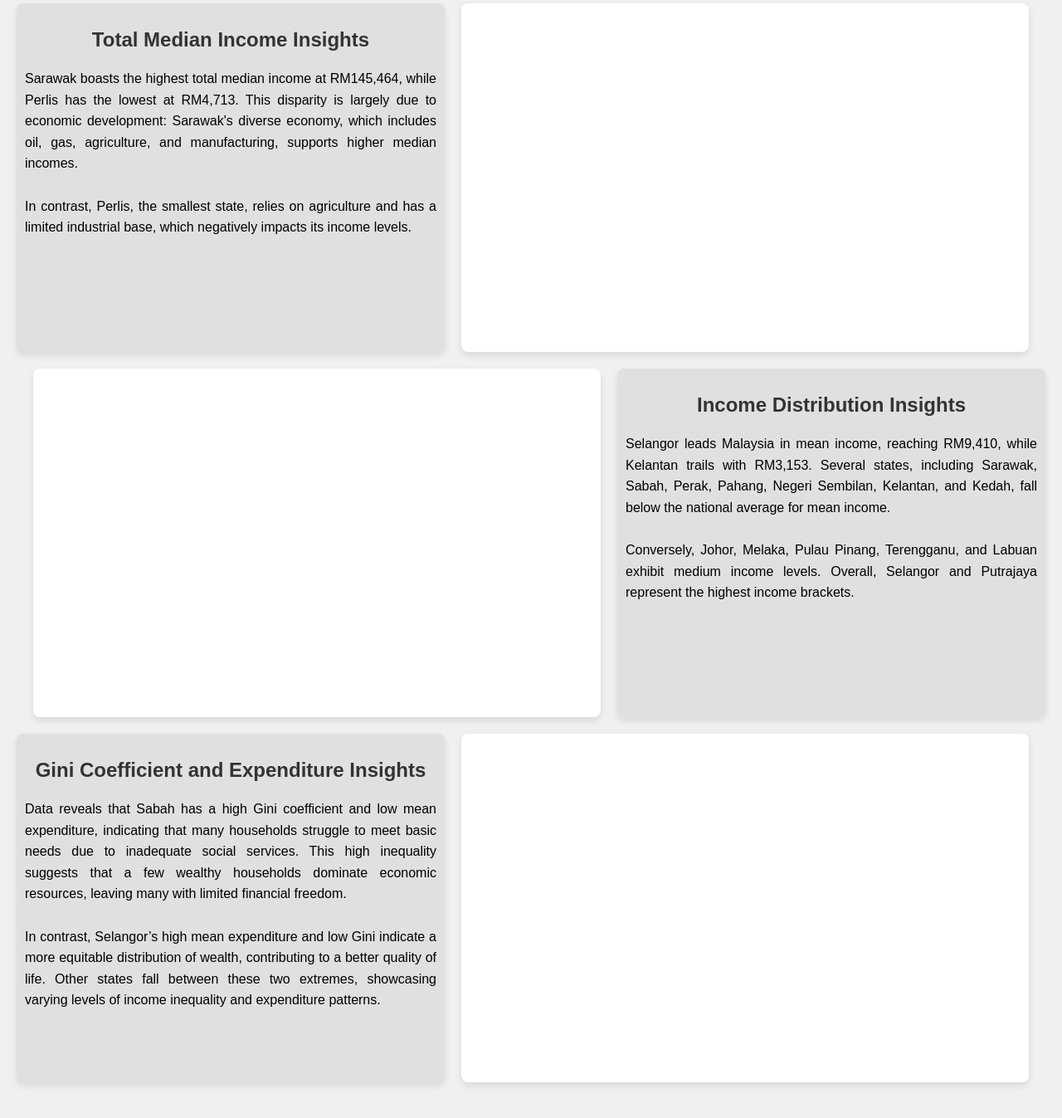
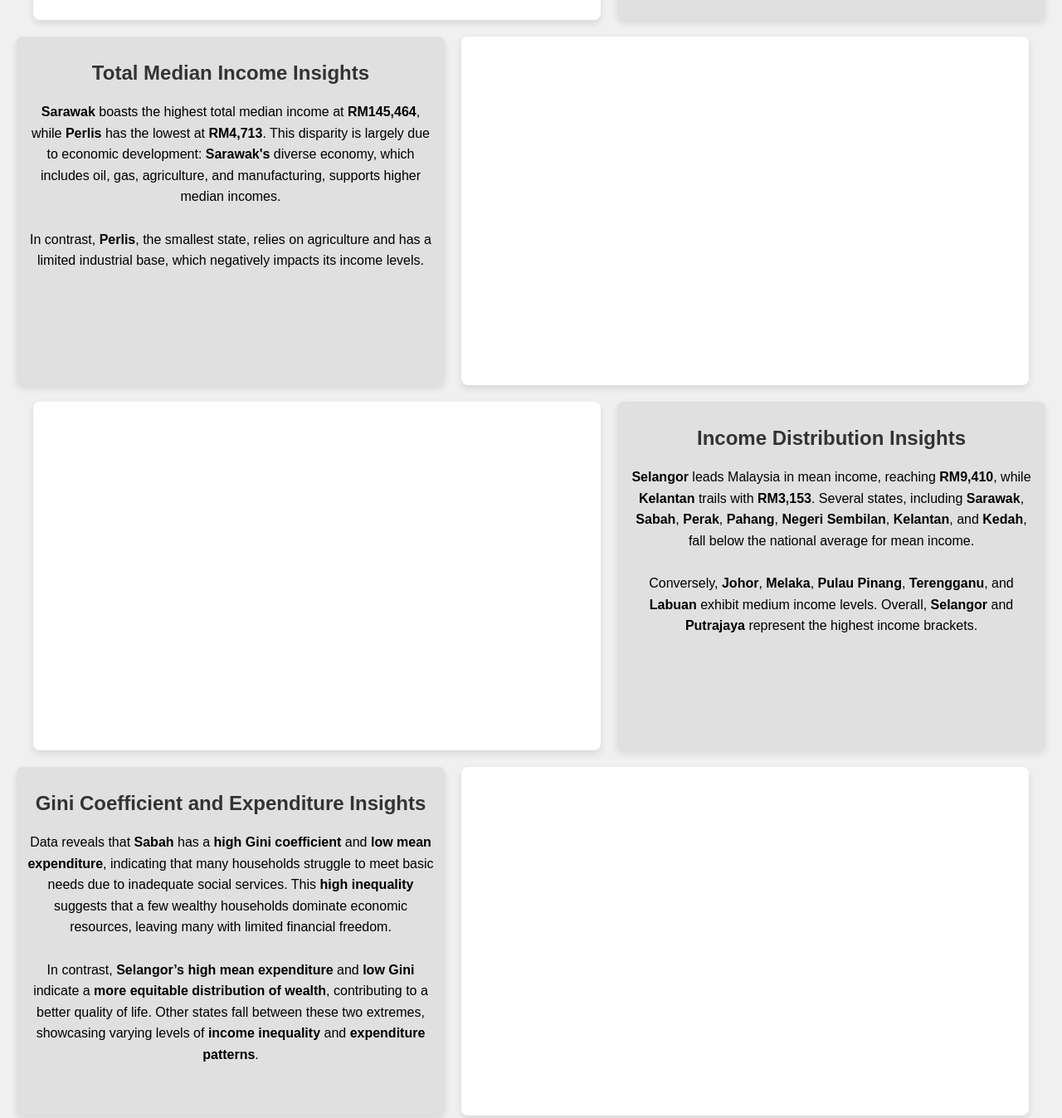
Before and after one commit to cyonjy/FIT3179, a plain HTML site: page dv2/index.html in a window 1280 px wide. Shown: the part 700-2047 px from the top of the page at 83% size. Drawn offline with Linux system fonts and the light colour scheme; a script that the page names is missing.

Commit message:
latest update

```diff
--- a/dv2/index.html
+++ b/dv2/index.html
@@ -5,26 +5,29 @@
     <meta name="viewport" content="width=device-width, initial-scale=1.0">
     <title>Visualization with Sidebar</title>
     <style>
+        .visualization-wrapper {
+            display: flex; /* Use flexbox for horizontal layout */
+            margin-bottom: 20px; /* Space between different visualizations */
+        }
+
         body {
+            display: flex;
+            flex-direction: column;
+            align-items: center; /* Center children elements horizontally */
             margin: 0;
             padding: 20px;
             font-family: Arial, sans-serif;
             background-color: #f0f0f0;
         }
 
-        .visualization-wrapper {
-            display: flex; /* Use flexbox for horizontal layout */
-            margin-bottom: 20px; /* Space between different visualizations */
-        }
-
         .title-container {
             width: 100%; /* Full width */
-            max-width: 1380px; /* Maximum width of the title container */
+            max-width: 1350px; /* Maximum width of the title container */
             background: white;
             border-radius: 5px;
             padding: 20px;
             box-shadow: 0 4px 8px rgba(0, 0, 0, 0.1);
-            margin: 0 auto; /* Center the container */
+            margin: 20px auto; /* Center the container and add some vertical spacing */
             text-align: center; /* Center the text */
         }
 
@@ -42,7 +45,7 @@
         .sidebar {
             width: 40%; /* Fixed width of the sidebar */
             min-height: 400px; /* Minimum height to ensure visibility */
-            max-height: 600px; /* Maximum height to maintain layout */
+            max-height: 700px; /* Maximum height to maintain layout */
             background: #e0e0e0; /* Light gray background for sidebar */
             border-radius: 8px;
             padding: 10px; /* Reduced padding for a smaller box */
@@ -56,7 +59,7 @@
 
     p {
         line-height: 1.6; /* Improved line spacing for readability */
-        text-align: justify; /* Justify text format */
+        text-align: center; /* Justify text format */
     }
     </style>
 </head>
@@ -80,27 +83,32 @@
         </div>
         <div class="sidebar">
             <h2>Poverty Distribution Map Insights</h2>
-            <p>Sabah has the highest poverty level among Malaysian states, while Pulau Pinang and Selangor
-                have lower rates. This disparity arises from several economic factors: Sabah, being more
-                rural and less developed, struggles with limited access to education and healthcare, which drives
-                up poverty rates.
+            <p>
+                <strong>Sabah</strong> has the highest poverty level among Malaysian states, while <strong>Pulau Pinang</strong>
+                and <strong>Selangor</strong> have lower rates. This disparity arises from several economic factors:
+                <strong>Sabah</strong>, being more rural and less developed, struggles with limited access to education and
+                healthcare, which drives up poverty rates.
                 <br><br>
-                In contrast, Pulau Pinang and Selangor benefit from better infrastructure and higher
-                economic activity, contributing to their lower poverty levels.
+                In contrast, <strong>Pulau Pinang</strong> and <strong>Selangor</strong> benefit from better
+                infrastructure and higher economic activity, contributing to their lower poverty levels.
             </p>
+
         </div>
     </div>
 
     <div class="visualization-wrapper">
         <div class="sidebar">
             <h2>Total Median Income Insights</h2>
-            <p>Sarawak boasts the highest total median income at RM145,464, while Perlis has the lowest at RM4,713.
-                This disparity is largely due to economic development: Sarawak's diverse economy, which includes oil,
-                gas, agriculture, and manufacturing, supports higher median incomes.
+            <p>
+                <strong>Sarawak</strong> boasts the highest total median income at <strong>RM145,464</strong>,
+                while <strong>Perlis</strong> has the lowest at <strong>RM4,713</strong>. This disparity is largely due to
+                economic development: <strong>Sarawak's</strong> diverse economy, which includes oil, gas, agriculture, and
+                manufacturing, supports higher median incomes.
                 <br><br>
-                In contrast, Perlis, the smallest state, relies on agriculture and has a limited industrial base,
+                In contrast, <strong>Perlis</strong>, the smallest state, relies on agriculture and has a limited industrial base,
                 which negatively impacts its income levels.
             </p>
+
         </div>
         <div class="visualization-container" id="bar_chart">
             <!-- Your graph will be rendered here -->
@@ -113,26 +121,33 @@
         </div>
         <div class="sidebar">
             <h2>Income Distribution Insights</h2>
-            <p>Selangor leads Malaysia in mean income, reaching RM9,410, while Kelantan trails with RM3,153.
-                Several states, including Sarawak, Sabah, Perak, Pahang, Negeri Sembilan, Kelantan, and Kedah, fall below
-                the national average for mean income.
+            <p><strong>Selangor</strong> leads Malaysia in mean income, reaching
+                <strong>RM9,410</strong>, while <strong>Kelantan</strong> trails with <strong>RM3,153</strong>.
+                Several states, including <strong>Sarawak</strong>, <strong>Sabah</strong>, <strong>Perak</strong>,
+                <strong>Pahang</strong>, <strong>Negeri Sembilan</strong>, <strong>Kelantan</strong>, and <strong>Kedah</strong>,
+                fall below the national average for mean income.
                 <br><br>
-                Conversely, Johor, Melaka, Pulau Pinang, Terengganu, and Labuan exhibit
-                medium income levels. Overall, Selangor and Putrajaya represent the highest income brackets.
-            </p>
+                Conversely, <strong>Johor</strong>, <strong>Melaka</strong>, <strong>Pulau Pinang</strong>,
+                <strong>Terengganu</strong>, and <strong>Labuan</strong> exhibit medium income levels. Overall,
+                <strong>Selangor</strong> and <strong>Putrajaya</strong> represent the highest income brackets.
         </div>
     </div>
 
     <div class="visualization-wrapper">
         <div class="sidebar">
             <h2>Gini Coefficient and Expenditure Insights</h2>
-            <p>Data reveals that Sabah has a high Gini coefficient and low mean expenditure, indicating that many
-                households struggle to meet basic needs due to inadequate social services. This high inequality suggests
-                that a few wealthy households dominate economic resources, leaving many with limited financial freedom.
-                <br><br>
-                In contrast, Selangor’s high mean expenditure and low Gini indicate a more equitable distribution of wealth,
-                contributing to a better quality of life. Other states fall between these two extremes, showcasing varying levels
-                of income inequality and expenditure patterns.
+            <p>Data reveals that <strong>Sabah</strong> has a <strong>high Gini coefficient</strong> and
+                <strong>low mean expenditure</strong>, indicating that many households struggle to meet basic needs
+                due to inadequate social services. This <strong>high inequality</strong> suggests that a few wealthy households
+                dominate economic resources, leaving many with limited financial freedom.
+
+                <br><Br>
+
+                In contrast, <strong>Selangor’s high mean expenditure</strong> and <strong>low Gini</strong>
+                indicate a <strong>more equitable distribution of wealth</strong>, contributing to a better quality of life.
+                Other states fall between these two extremes, showcasing varying levels of <strong>income inequality</strong>
+                and <strong>expenditure patterns</strong>.
+
             </p>
         </div>
         <div class="visualization-container" id="facet_grid">
```
Also changed, not shown: dv2/js/proportional_map.json (+27 -3 lines).
